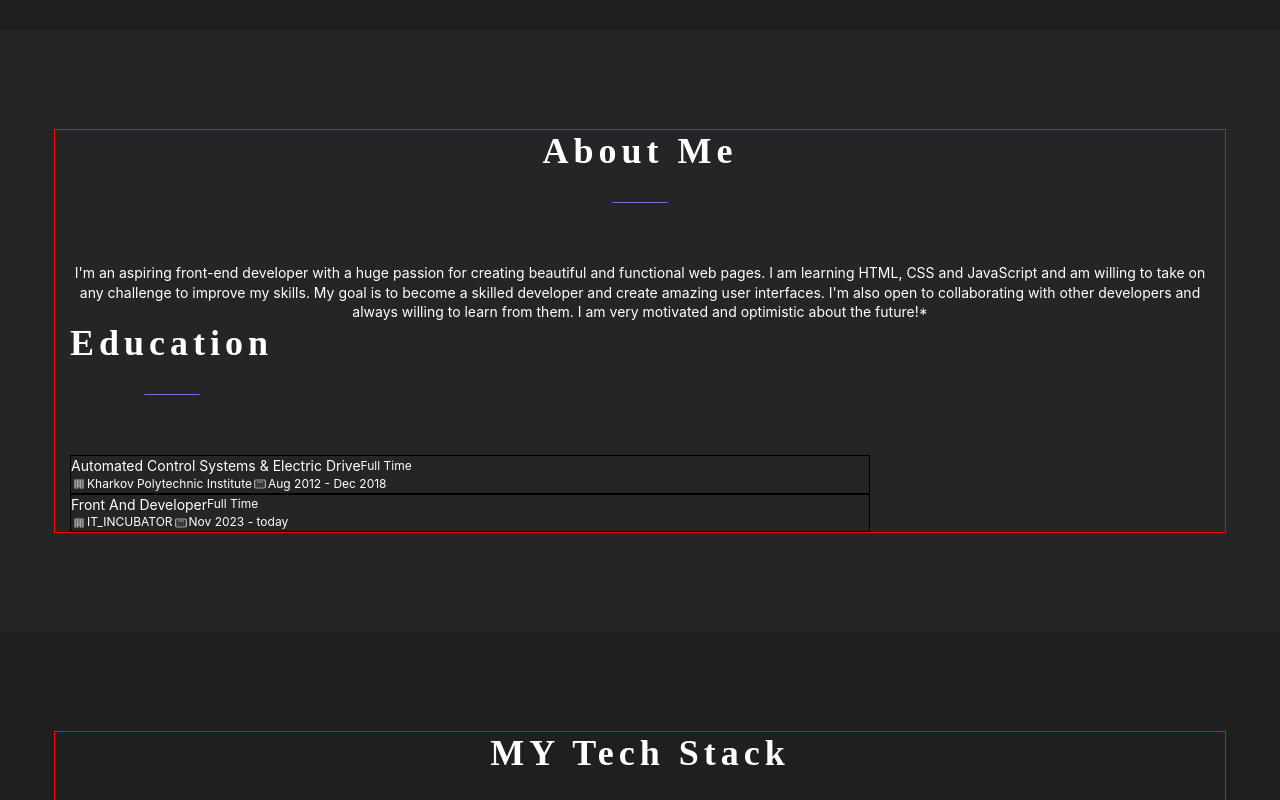
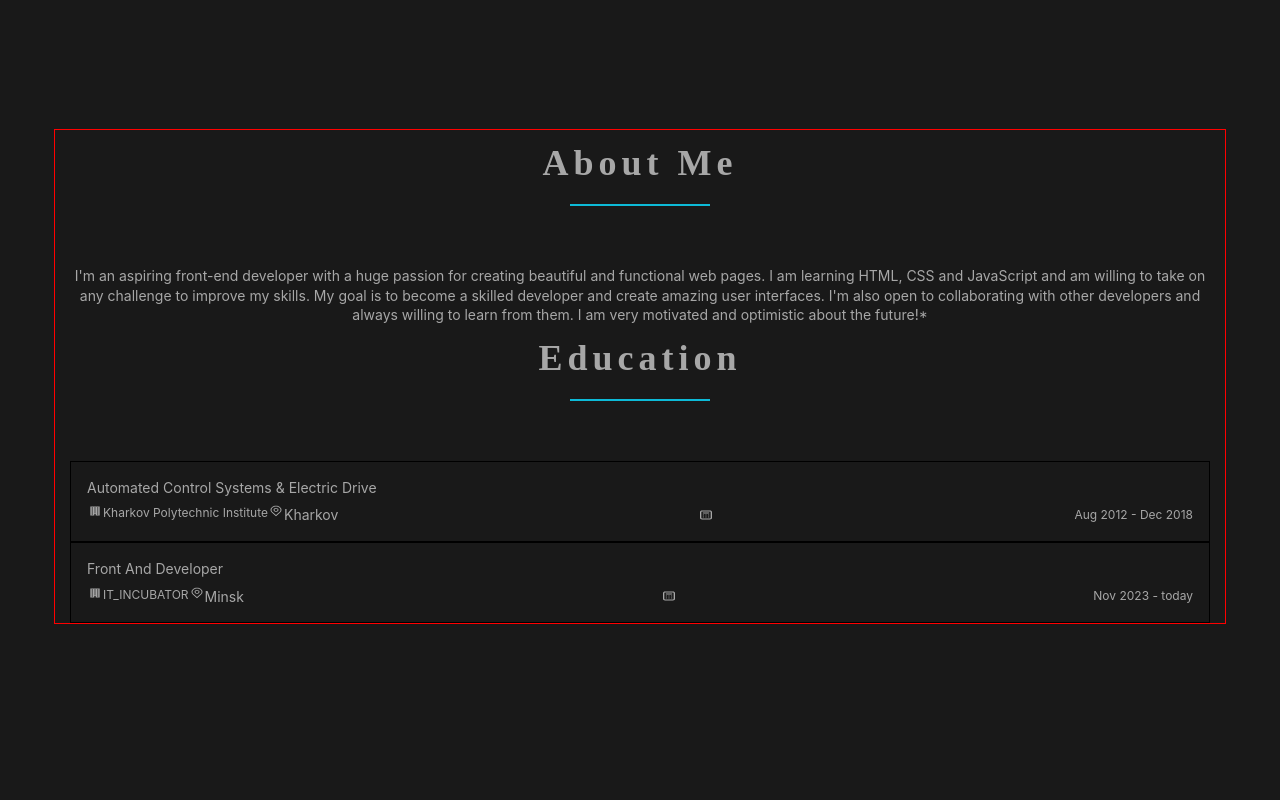
Before and after one commit to Sergey-Bukreev/SecondPortfolio, a React (Create React App) app: page / in a window 1280 px wide. Shown: the part 540-1340 px from the top of the page. Built offline with nearby package versions, Linux system fonts and the light colour scheme.

Commit message:
fix mistakes

```diff
--- a/src/components/SectionTitle.tsx
+++ b/src/components/SectionTitle.tsx
@@ -3,10 +3,12 @@ import {Theme} from "../styles/Theme";
 
 export const SectionTitle = styled.h2`
   text-align: center;
+  margin-top: 20px;
 
-  font-family: Josefin Sans,serif;
+  font-family: Poppins,serif;
   font-size: 36px;
-  font-weight: 600;
+  font-weight: 700;
+  line-height: 26px;
   letter-spacing: 5px;
   margin-bottom: 90px;
 
@@ -15,8 +17,8 @@ export const SectionTitle = styled.h2`
   &::before {
     content: "";
     display: inline-block;
-    width: 55px;
-    height: 1px;
+    width: 140px;
+    height: 2px;
     background-color: ${Theme.colors.accent};
     position: absolute;
     left: 50%;
--- a/src/layot/header/Header.tsx
+++ b/src/layot/header/Header.tsx
@@ -1,11 +1,10 @@
 import React from 'react';
 import styled from "styled-components";
 import {Container} from "../../components/Container";
-import Logo from "../../components/logo/Logo";
 import {FlexWrapper} from "../../components/FlexWrapper";
 import Icon from "../../components/icon/Icon";
 import {HeaderMenu} from "./headerMenu/HeaderMenu";
-import {Theme} from "../../styles/Theme";
+
 
 const items = ["Home", "About", "Tech Stack", "Project", "Contact"]
 export const Header = () => {
--- a/src/layot/header/headerMenu/HeaderMenu.tsx
+++ b/src/layot/header/headerMenu/HeaderMenu.tsx
@@ -47,6 +47,6 @@ const Link = styled.a`
   font-size: 20px;
   font-weight: 500;
   line-height: 26px;
-  color: ${Theme.colors.fontThird};
+  color: ${Theme.colors.font};
 
 `
--- a/src/layot/section/aboutme/AboutMe.tsx
+++ b/src/layot/section/aboutme/AboutMe.tsx
@@ -9,15 +9,16 @@ import {Container} from "../../../components/Container";
     return (
         <StyledAboutMe>
             <Container>
-                <FlexWrapper align={" flex-start"} direction={"column"} >
-                    <Information>
+                <FlexWrapper align={" center"} direction={"column"} >
+
                         <SectionTitle>About Me</SectionTitle>
                         <Text>I'm an aspiring front-end developer with a huge passion for creating beautiful and functional web pages. I am learning HTML, CSS and JavaScript and am willing to take on any challenge to improve my skills. My goal is to become a skilled developer and create amazing user interfaces. I'm also open to collaborating with other developers and always willing to learn from them. I am very motivated and optimistic about the future!*</Text>
-                    </Information>
-                    <SectionTitle>Education</SectionTitle>
-                    <Card speciality={"Automated Control Systems & Electric Drive"} description={"Full Time"} place={"Kharkov Polytechnic Institute"} period={"Aug 2012 - Dec 2018"} />
 
-                    <Card speciality={"Front And Developer"} description={"Full Time"} place={"IT_INCUBATOR"} period={"Nov 2023 - today"} />
+                       <SectionTitle>Education</SectionTitle>
+                       <Card speciality={"Automated Control Systems & Electric Drive"}  place={"Kharkov Polytechnic Institute"} period={"Aug 2012 - Dec 2018"} location={"Kharkov"} />
+                       <Card speciality={"Front And Developer"} place={"IT_INCUBATOR"} period={"Nov 2023 - today"} location={"Minsk"} />
+
+
                 </FlexWrapper>
             </Container>
 
@@ -27,7 +28,8 @@ import {Container} from "../../../components/Container";
 
 const StyledAboutMe = styled.section`
 
+  `
 
-  `
-const Information = styled.div``
-const Text = styled.p``
+const Text = styled.p`
+
+`
--- a/src/layot/section/aboutme/card/Card.tsx
+++ b/src/layot/section/aboutme/card/Card.tsx
@@ -4,7 +4,7 @@ import Icon from "../../../../components/icon/Icon";
 import {FlexWrapper} from "../../../../components/FlexWrapper";
 type CardPropsType ={
     speciality: string
-    description: string
+   location: string
     place: string
     period: string
 }
@@ -13,33 +13,44 @@ type CardPropsType ={
     return (
         <StyledCard>
             <FlexWrapper align={"center"}>
-                <UpElementTitle>{props.speciality}</UpElementTitle>
-                <UpElementText>{props.description}</UpElementText>
+                <Speciality>{props.speciality}</Speciality>
+
             </FlexWrapper>
-            <FlexWrapper align={"center"}>
-                <Icon iconId={"building"} width={"16"} height={"12"} viewBox={"0, 0, 16, 12"} />
-                <DownElementTitle>{props.place}</DownElementTitle>
+
+            <FlexWrapper align={"center"} justify={"space-between"}>
+                <FlexWrapper >
+                    <Icon iconId={"building"} width={"16"} height={"12"} viewBox={"0, 0, 16, 12"} />
+                    <Place>{props.place}</Place>
+                    <Icon iconId={"location"} width={"16"} height={"12"} viewBox={"0, 0, 16, 12"} />
+                    <Location>{props.location}</Location>
+                </FlexWrapper>
+
+
                 <Icon iconId={"calendar"} width={"16"} height={"12"} viewBox={"0, 0, 16, 12"} />
-                <DownElementText>{props.period}</DownElementText>
+                <Date>{props.period}</Date>
             </FlexWrapper>
         </StyledCard>
     );
 };
 
 const StyledCard = styled.div`
-border: black 1px solid;
-  min-width: 100vh;
+  border: 1px solid black;
+  display: grid;
+  grid-template-columns: 1fr;
+  grid-template-rows: auto;
+  gap: 8px;
+  padding: 16px;
+  align-items: center;
+  width: 100%;
+  margin: 0 auto;
 
 `
-const UpElementTitle = styled.p``
-const UpElementText = styled.span`
-  font-size: 12px;
+const Speciality = styled.p``
 
-`
-const DownElementTitle = styled.p`
+const Place = styled.p`
   font-size: 12px;
 `
-
-const DownElementText = styled.span`
+const Location = styled.p``
+const Date = styled.span`
   font-size: 12px;
 `
--- a/src/styles/Theme.tsx
+++ b/src/styles/Theme.tsx
@@ -1,13 +1,11 @@
 export const Theme = {
     colors: {
-        primaryBg: "#1F1F20",
-        secondaryBg: "#252527",
-        accent:" #7572D5",
-        font: "#FFF",
-        borderColor: "#4A4A4A",
-        placeholderColor: "495057",
+        primaryBg: "rgba(25, 25, 25, 1)",
+        secondaryBg: "rgba(25, 25, 25, 1)",
+        accent:" #0dbad7",
+        font: "#A7A7A7",
         fontSecond: "linear-gradient(to left, #360dde, #0dbad7)",
-        fontThird: "#A7A7A7"
+
     }
 
 }
```
Also changed, not shown: src/assets/images/iconSprite.svg.
